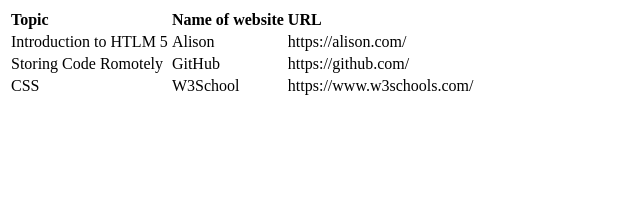
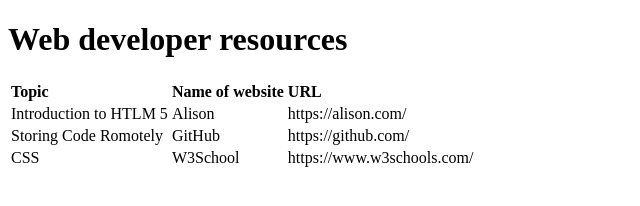
Before and after one commit to AsithandileNyjah/Exercises, a plain HTML site: page tables.html in a window 1280 px wide. Shown: the whole page, without its empty margins (0-640 px from the left). Drawn offline with Linux system fonts and the light colour scheme.

Commit message:
Commit some changes to tables

```diff
--- a/tables.html
+++ b/tables.html
@@ -6,6 +6,7 @@
     <title>Tables</title>
 </head>
 <body>
+    <h1>Web developer resources</h1>
     <!-- made a table with three colums -->
     <table>
         <tr>
```
